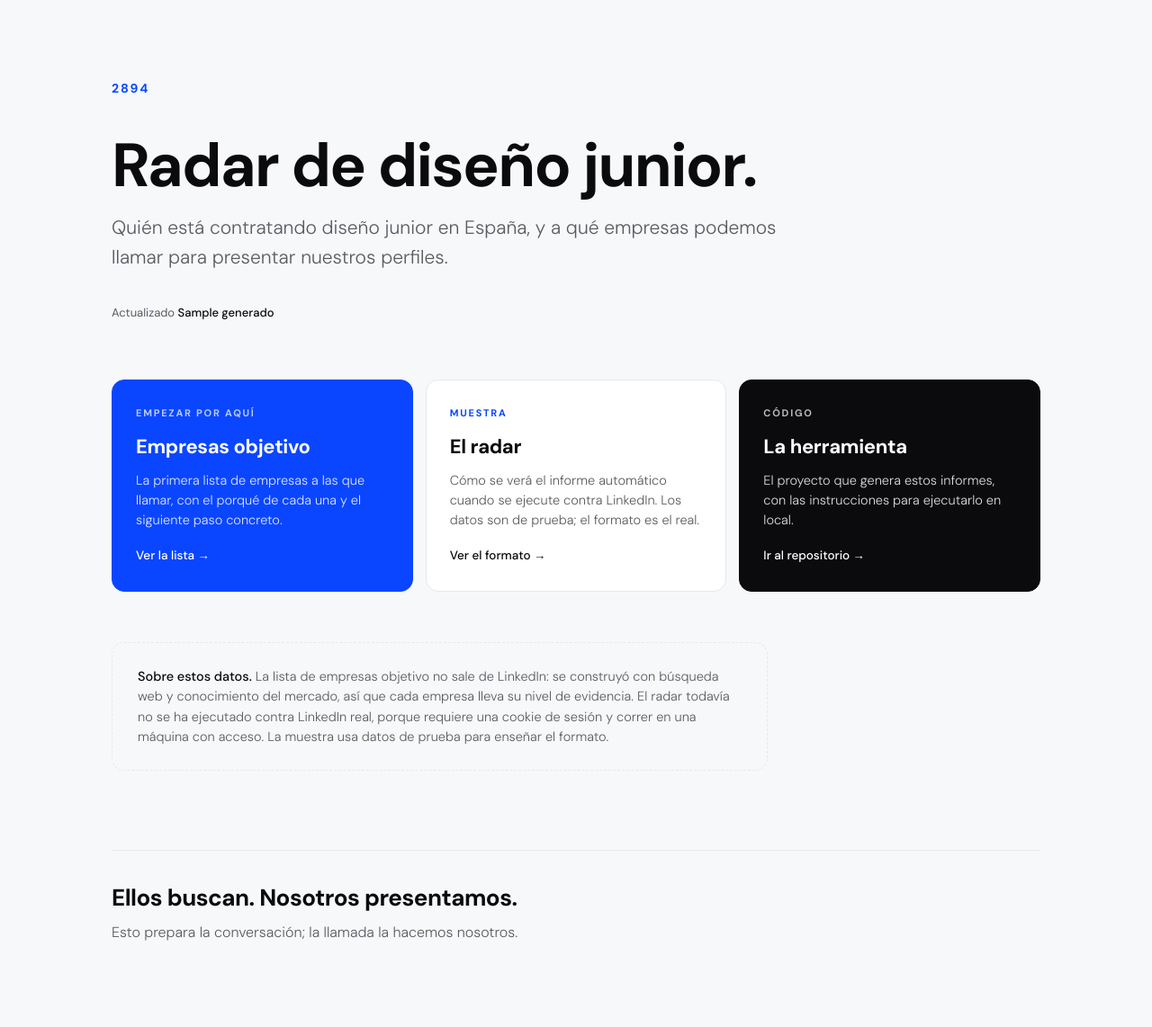
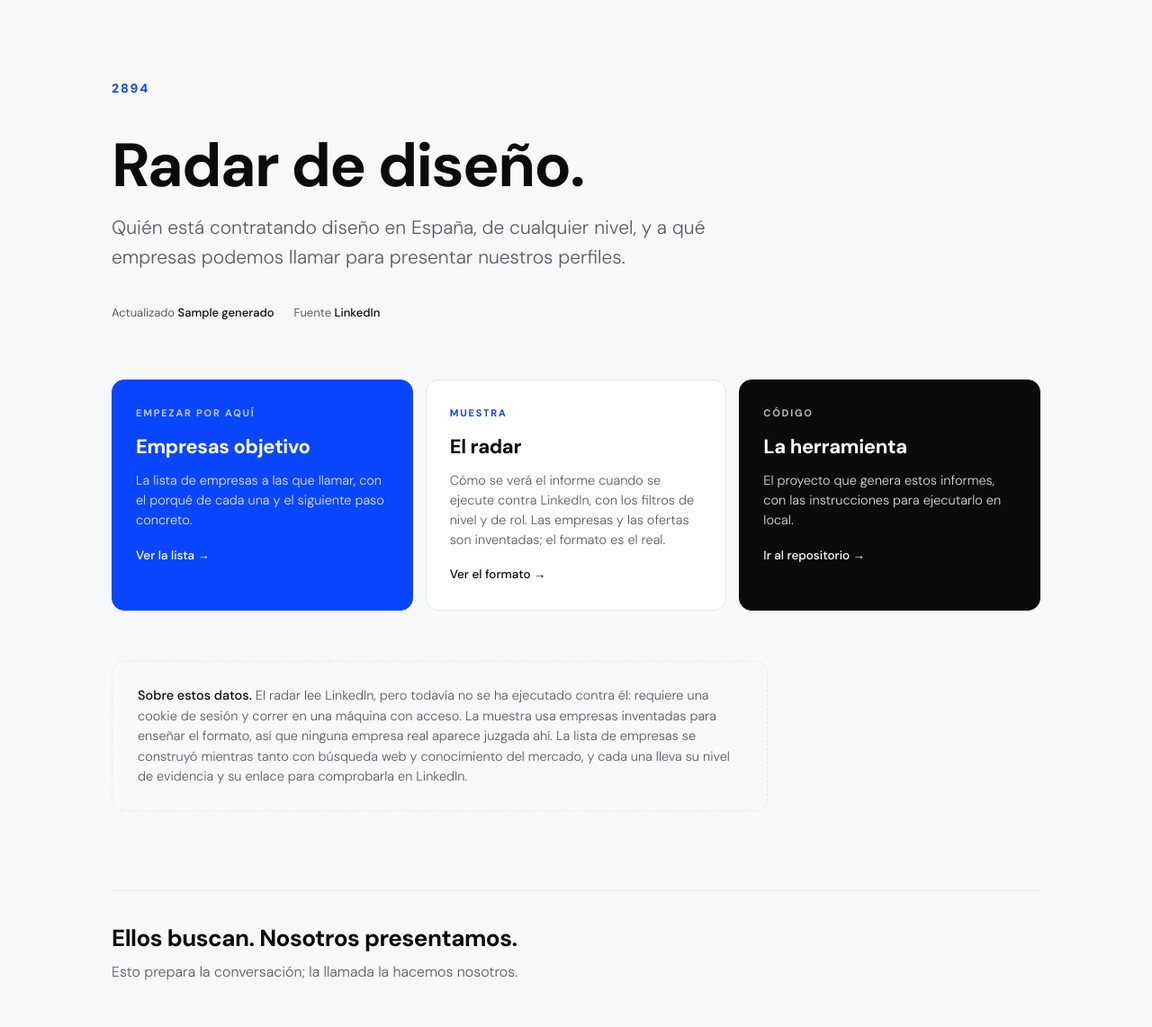
Before and after one commit to 2894Studio/rrhh-tools, a Python web app: template src/rrhh_tools/report/templates/index.html.j2 in a window 1280 px wide. Shown: the top 1142 px of the page at 90% size. Before the commit the page ends 1046 px from the top, so only its background shows below. Run offline with Jinja, Linux system fonts and the light colour scheme; the template is opened without the code that fills it: most values are stand-ins (such as "Sample title", 1, 10 or a date in 2020).

Commit message:
Corrige la portada tras el cambio de alcance y le anade modo publico
La portada seguia diciendo "Radar de diseno junior" y "empresas a las que
llamar" despues de ampliar el alcance a todos los niveles, y en la
variante publica ese framing comercial no debe aparecer.

Co-Authored-By: Claude Opus 5 <noreply@anthropic.com>
Claude-Session: https://claude.ai/code/session_015sCWDdumDmzBUYVsNpfQq4

```diff
--- a/site/radar.html
+++ b/site/radar.html
@@ -17,7 +17,7 @@
     <p class="plain">Todas las ofertas de diseño de LinkedIn en España, de cualquier nivel,
        con las más recientes primero. Usa los filtros para quedarte con las junior.</p>
     <div class="meta">
-      <span>Generado <code>04/09/2026 19:37</code></span>
+      <span>Generado <code>04/09/2026 19:40</code></span>
       <span>Ejecución <code>muestra</code></span>
       <span>Configuración <code>066622b43625</code></span>
       <span>Fuente <code>datos de muestra</code></span>
--- a/src/rrhh_tools/cli.py
+++ b/src/rrhh_tools/cli.py
@@ -294,7 +294,8 @@ def cmd_site(args) -> int:
               file=sys.stderr)
 
     (out / "index.html").write_text(
-        render_index(date.today().strftime("%d/%m/%Y"), "2894 — Radar de diseño junior"),
+        render_index(date.today().strftime("%d/%m/%Y"), "2894 — Radar de diseño",
+                     publico=args.publico),
         encoding="utf-8")
 
     # Las tres paginas comparten la misma hoja de estilos, que va embebida en
--- a/src/rrhh_tools/report/render.py
+++ b/src/rrhh_tools/report/render.py
@@ -299,7 +299,7 @@ def render_curated(data: dict, title: str, geo_id: str | None = None,
     )
 
 
-def render_index(generado: str, title: str) -> str:
+def render_index(generado: str, title: str, publico: bool = False) -> str:
     """Portada del sitio estático que agrupa los informes."""
     env = Environment(
         loader=FileSystemLoader(TEMPLATE_DIR),
@@ -307,4 +307,5 @@ def render_index(generado: str, title: str) -> str:
         trim_blocks=True,
         lstrip_blocks=True,
     )
-    return env.get_template("index.html.j2").render(title=title, generado=generado)
+    return env.get_template("index.html.j2").render(
+        title=title, generado=generado, publico=publico)
--- a/src/rrhh_tools/report/templates/index.html.j2
+++ b/src/rrhh_tools/report/templates/index.html.j2
@@ -40,26 +40,41 @@
 <div class="wrap">
   <header class="hero">
     <div class="wordmark">2894</div>
-    <h1>Radar de diseño junior.</h1>
-    <p class="plain">Quién está contratando diseño junior en España, y a qué empresas
-       podemos llamar para presentar nuestros perfiles.</p>
-    <div class="meta"><span>Actualizado <code>{{ generado }}</code></span></div>
+    {% if publico %}
+    <h1>Diseño en España.</h1>
+    <p class="plain">Quién está contratando diseño de producto, UX, UI y diseño con IA,
+       de cualquier nivel, según LinkedIn.</p>
+    {% else %}
+    <h1>Radar de diseño.</h1>
+    <p class="plain">Quién está contratando diseño en España, de cualquier nivel, y a qué
+       empresas podemos llamar para presentar nuestros perfiles.</p>
+    {% endif %}
+    <div class="meta">
+      <span>Actualizado <code>{{ generado }}</code></span>
+      <span>Fuente <code>LinkedIn</code></span>
+    </div>
   </header>
 
   <div class="grid">
     <a class="tile brand" href="empresas-objetivo.html">
       <div class="k">Empezar por aquí</div>
+      {% if publico %}
+      <h3>Empresas</h3>
+      <p>Empresas con producto digital propio en España, con enlace directo a sus vacantes
+         de diseño en LinkedIn.</p>
+      {% else %}
       <h3>Empresas objetivo</h3>
-      <p>La primera lista de empresas a las que llamar, con el porqué de cada una y el
+      <p>La lista de empresas a las que llamar, con el porqué de cada una y el
          siguiente paso concreto.</p>
+      {% endif %}
       <div class="go">Ver la lista →</div>
     </a>
 
     <a class="tile" href="radar.html">
       <div class="k">Muestra</div>
       <h3>El radar</h3>
-      <p>Cómo se verá el informe automático cuando se ejecute contra LinkedIn.
-         Los datos son de prueba; el formato es el real.</p>
+      <p>Cómo se verá el informe cuando se ejecute contra LinkedIn, con los filtros de
+         nivel y de rol. Las empresas y las ofertas son inventadas; el formato es el real.</p>
       <div class="go">Ver el formato →</div>
     </a>
 
@@ -73,16 +88,22 @@
   </div>
 
   <div class="nota">
-    <b>Sobre estos datos.</b> La lista de empresas objetivo no sale de LinkedIn: se
-    construyó con búsqueda web y conocimiento del mercado, así que cada empresa lleva su
-    nivel de evidencia. El radar todavía no se ha ejecutado contra LinkedIn real, porque
-    requiere una cookie de sesión y correr en una máquina con acceso. La muestra usa datos
-    de prueba para enseñar el formato.
+    <b>Sobre estos datos.</b> El radar lee LinkedIn, pero todavía no se ha ejecutado contra
+    él: requiere una cookie de sesión y correr en una máquina con acceso. La muestra usa
+    empresas inventadas para enseñar el formato, así que ninguna empresa real aparece
+    juzgada ahí. La lista de empresas se construyó mientras tanto con búsqueda web y
+    conocimiento del mercado, y cada una lleva su nivel de evidencia y su enlace para
+    comprobarla en LinkedIn.
   </div>
 
   <footer>
+    {% if publico %}
+    <p class="poetic">El mercado, en una página.</p>
+    <p class="plain">Quién contrata diseño en España, y dónde comprobarlo.</p>
+    {% else %}
     <p class="poetic">Ellos buscan. Nosotros presentamos.</p>
     <p class="plain">Esto prepara la conversación; la llamada la hacemos nosotros.</p>
+    {% endif %}
   </footer>
 </div>
 </body>
```
Also changed, not shown: site/index.html (+17 -13 lines).
